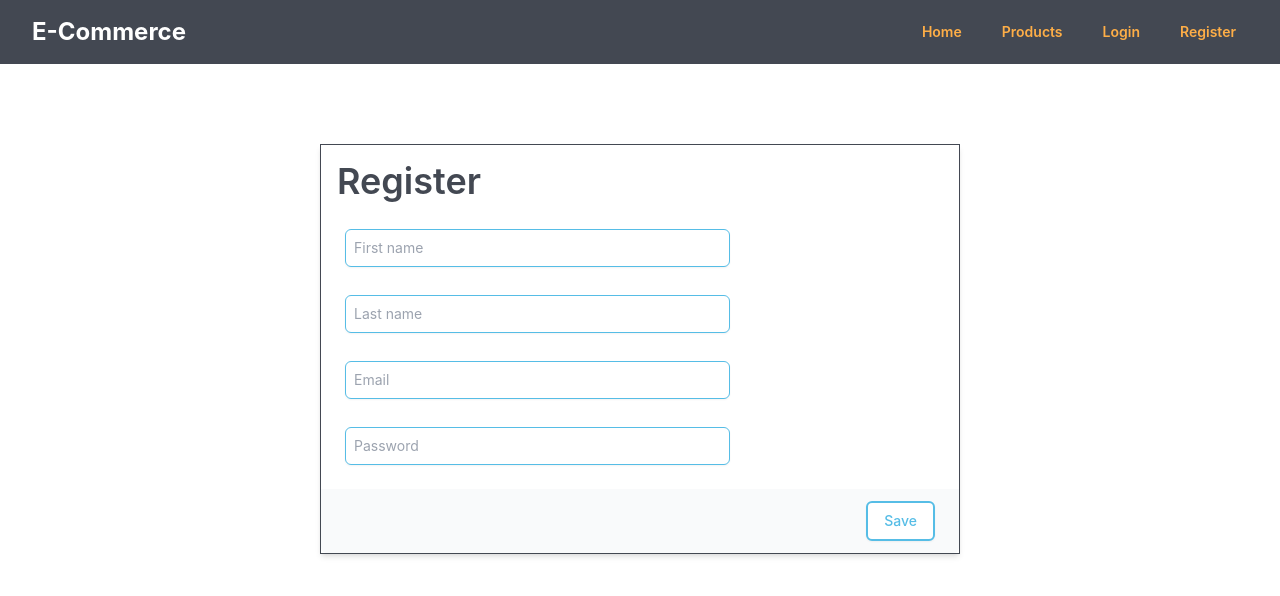
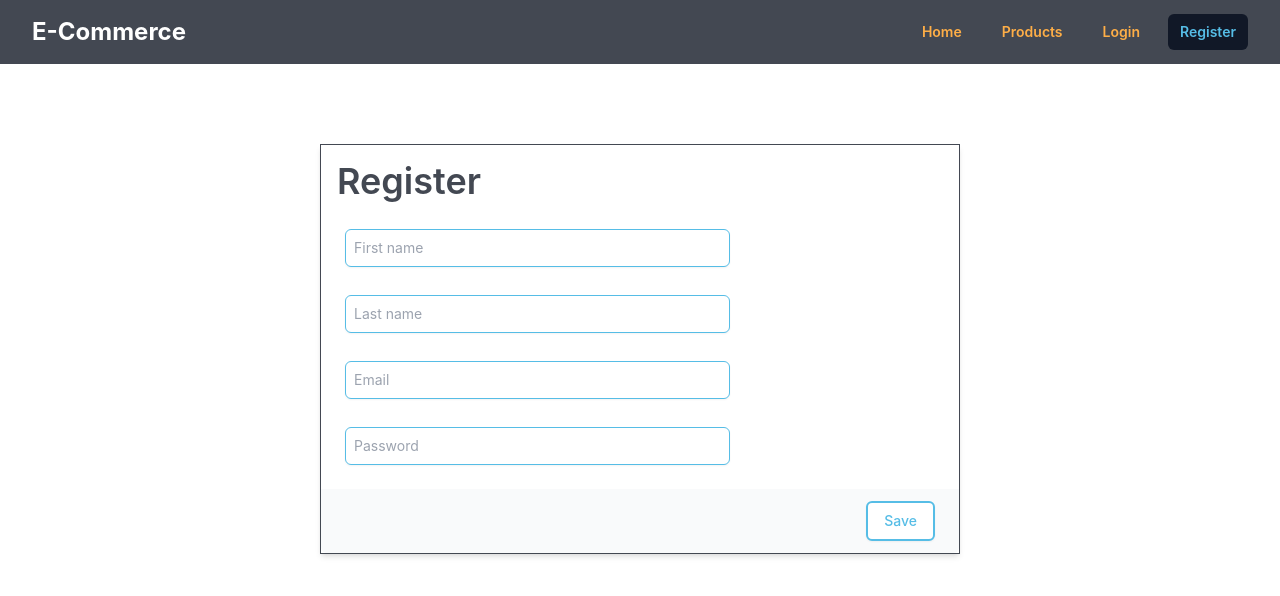
Before and after one commit to BadreddineZatout/Ecommerce-Dashboard, a React (Create React App) app in the folder ecomm-dashboard/: page /register in a window 1280 px wide. Shown: the top 596 px of the page. Built offline with nearby package versions, Linux system fonts and the light colour scheme.

Commit message:
manage current tab using store state

```diff
--- a/ecomm-dashboard/src/components/layout/Header.js
+++ b/ecomm-dashboard/src/components/layout/Header.js
@@ -1,6 +1,7 @@
-import { useSelector } from "react-redux";
+import { useDispatch, useSelector } from "react-redux";
 import { Disclosure } from "@headlessui/react";
 import { MenuIcon, XIcon } from "@heroicons/react/outline";
+import { setCurrent } from "../../features";
 
 function classNames(...classes) {
   return classes.filter(Boolean).join(" ");
@@ -8,6 +9,8 @@ function classNames(...classes) {
 
 export default function Example() {
   const navigation = useSelector((state) => state.navbar.navigation);
+  const dispatch = useDispatch();
+  dispatch(setCurrent(window.location.pathname));
   return (
     <Disclosure as="nav" className="bg-Black">
       {({ open }) => (
@@ -38,13 +41,11 @@ export default function Example() {
                         key={item.name}
                         href={item.href}
                         className={classNames(
-                          "text-Orange hover:bg-gray-900 hover:text-white",
+                          item.current ? 'bg-gray-900 text-Blue' : "text-Orange hover:bg-gray-900 hover:text-white",
                           "px-3 py-2 rounded-md text-sm font-semibold no-underline"
                         )}
                         aria-current={item.current ? "page" : undefined}
                       >
-                        {/* TODO - add redux to manage current  */}
-                        {/* item.current ? 'bg-gray-900 text-Blue' :  */}
                         {item.name}
                       </a>
                     ))}
--- a/ecomm-dashboard/src/features/index.js
+++ b/ecomm-dashboard/src/features/index.js
@@ -44,7 +44,7 @@ const store = configureStore({
     }),
 });
 
-export { login, logout } from "./user";
-export { hideAuth, showAuth } from "./navbar";
+export * from "./user";
+export * from "./navbar";
 
 export default store;
--- a/ecomm-dashboard/src/features/navbar.js
+++ b/ecomm-dashboard/src/features/navbar.js
@@ -19,9 +19,19 @@ const navbarSlice = createSlice({
     showAuth: (state) => {
       state.navigation = initialState.navigation;
     },
+    setCurrent: (state, action) => {
+      state.navigation.map((item) => {
+        if (item.href === action.payload) item.current = true;
+        else {
+          if (item.current) {
+            item.current = false;
+          }
+        }
+      });
+    },
   },
 });
 
-export const { hideAuth, showAuth } = navbarSlice.actions;
+export const { hideAuth, showAuth, setCurrent } = navbarSlice.actions;
 
 export default navbarSlice.reducer;
```
